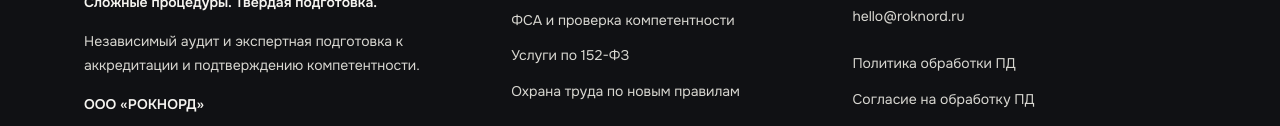
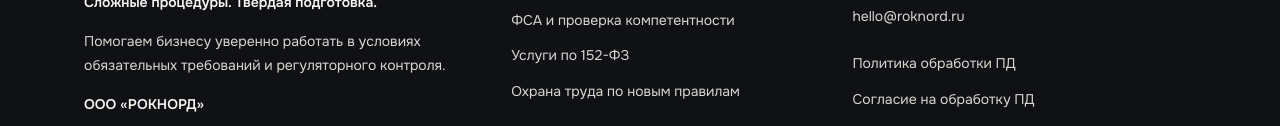
Before and after one commit to OptimaBiz/roknord-site, an Astro site: page /news in a window 1280 px wide. Shown: the part 1332-1458 px from the top of the page. Built offline with nearby package versions, Linux system fonts and the light colour scheme; Astro itself is replaced by a stand-in of ours.

Commit message:
Update shared footer positioning copy

```diff
--- a/src/components/Footer.astro
+++ b/src/components/Footer.astro
@@ -7,7 +7,7 @@
         </a>
       </h2>
       <p class="footer__brand-slogan">Сложные процедуры. Твёрдая подготовка.</p>
-      <p class="footer__tagline">Независимый аудит и экспертная подготовка к аккредитации и подтверждению компетентности.</p>
+      <p class="footer__tagline">Помогаем бизнесу уверенно работать в условиях обязательных требований и регуляторного контроля.</p>
       <address class="footer__requisites">
         <strong>ООО «РОКНОРД»</strong>
         <span>ИНН 7807406530</span>
```
